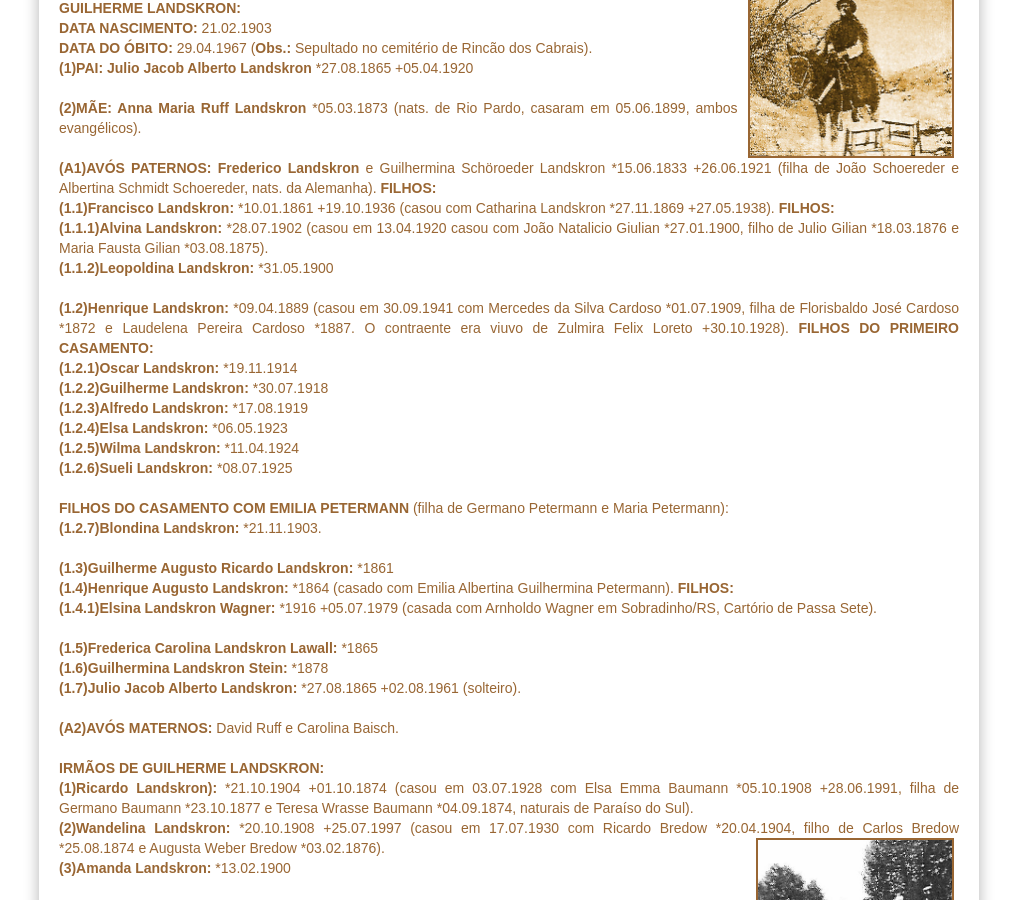
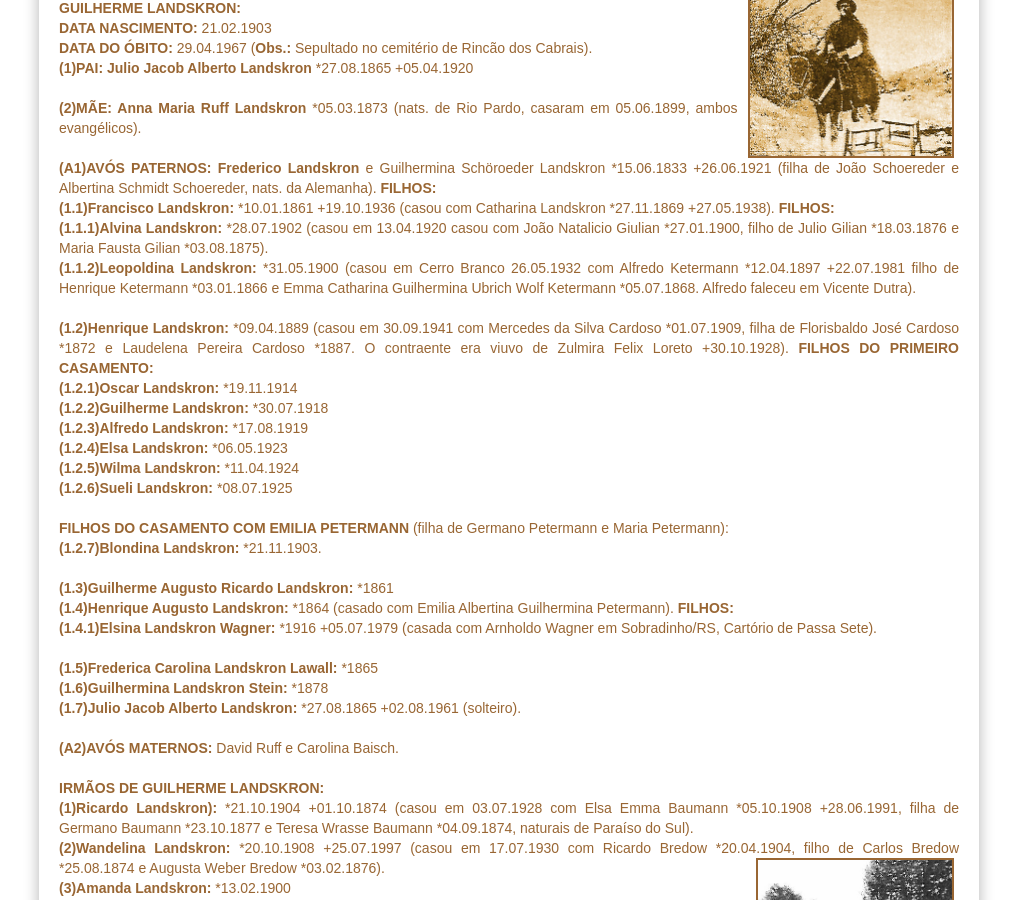
Before and after one commit to claudiovargas1955/claudiovargas1955.github.io, a Jekyll site: the page built from _pages/arvore-genealogica-de-guilherme landskron.html, in a window 1280 px wide and 900 px high, scrolled down 444 px. Shown: the whole window, without its empty margins (131-1148 px from the left). Built offline with Jekyll 4.4.1, drawn with Linux system fonts in a browser that asks for light colours; some web fonts are replaced.

Commit message:
Update arvore-genealogica-de-guilherme landskron.html

```diff
--- a/_pages/arvore-genealogica-de-guilherme landskron.html
+++ b/_pages/arvore-genealogica-de-guilherme landskron.html
@@ -66,7 +66,8 @@
 <b>(1.1)Francisco Landskron: </b>*10.01.1861 +19.10.1936 (casou com Catharina Landskron *27.11.1869 +27.05.1938). <b>FILHOS:</b><br>
 <b>(1.1.1)Alvina Landskron: </b>*28.07.1902 (casou em 13.04.1920 casou com João Natalicio Giulian *27.01.1900, filho de Julio Gilian
 *18.03.1876 e Maria Fausta Gilian *03.08.1875).<br>
-<b>(1.1.2)Leopoldina Landskron: </b>*31.05.1900<br><br>
+<b>(1.1.2)Leopoldina Landskron: </b>*31.05.1900 (casou em Cerro Branco 26.05.1932 com Alfredo Ketermann *12.04.1897 +22.07.1981 filho de
+Henrique Ketermann *03.01.1866 e Emma Catharina Guilhermina Ubrich Wolf Ketermann *05.07.1868. Alfredo faleceu em Vicente Dutra).<br><br>
 
 <b>(1.2)Henrique Landskron:</b> *09.04.1889 (casou em 30.09.1941 com Mercedes da Silva Cardoso *01.07.1909, filha de Florisbaldo José
 Cardoso *1872 e Laudelena Pereira Cardoso *1887. O contraente era viuvo de Zulmira Felix Loreto +30.10.1928). <b>FILHOS DO PRIMEIRO
```
